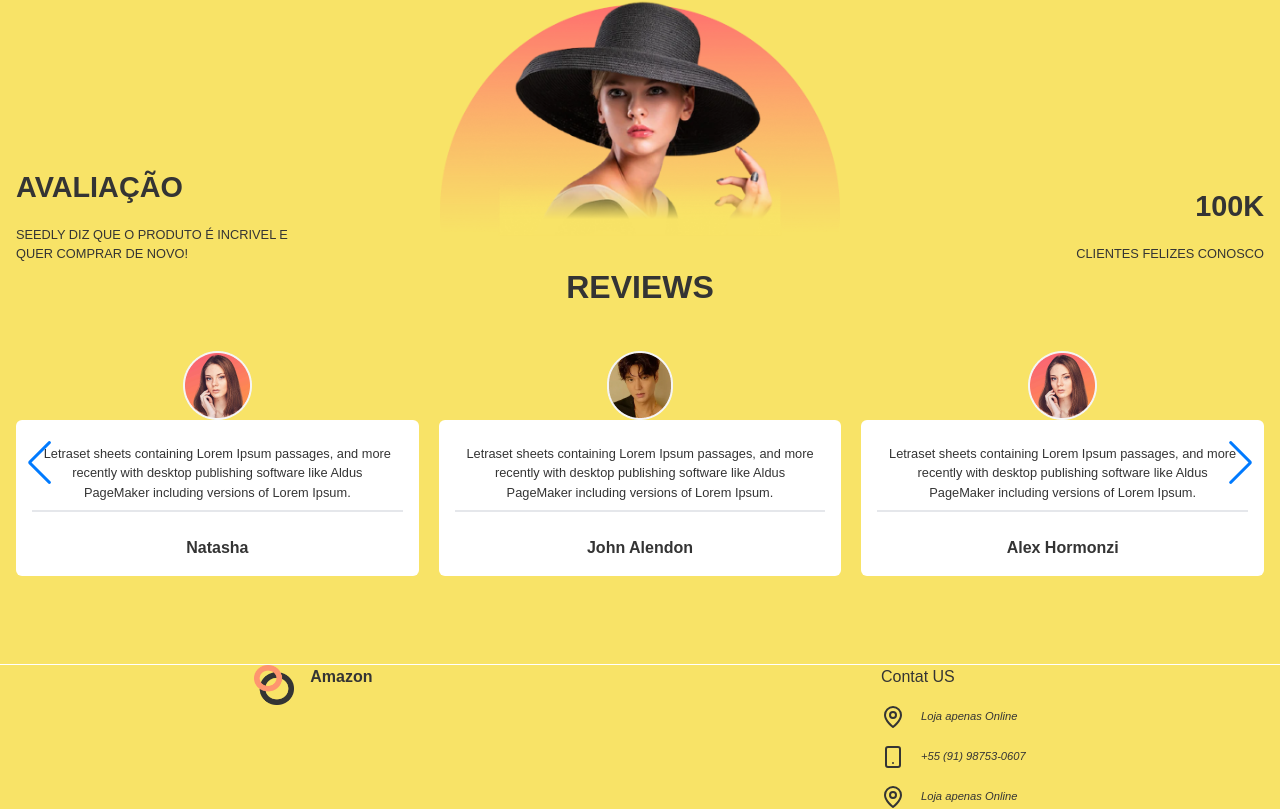
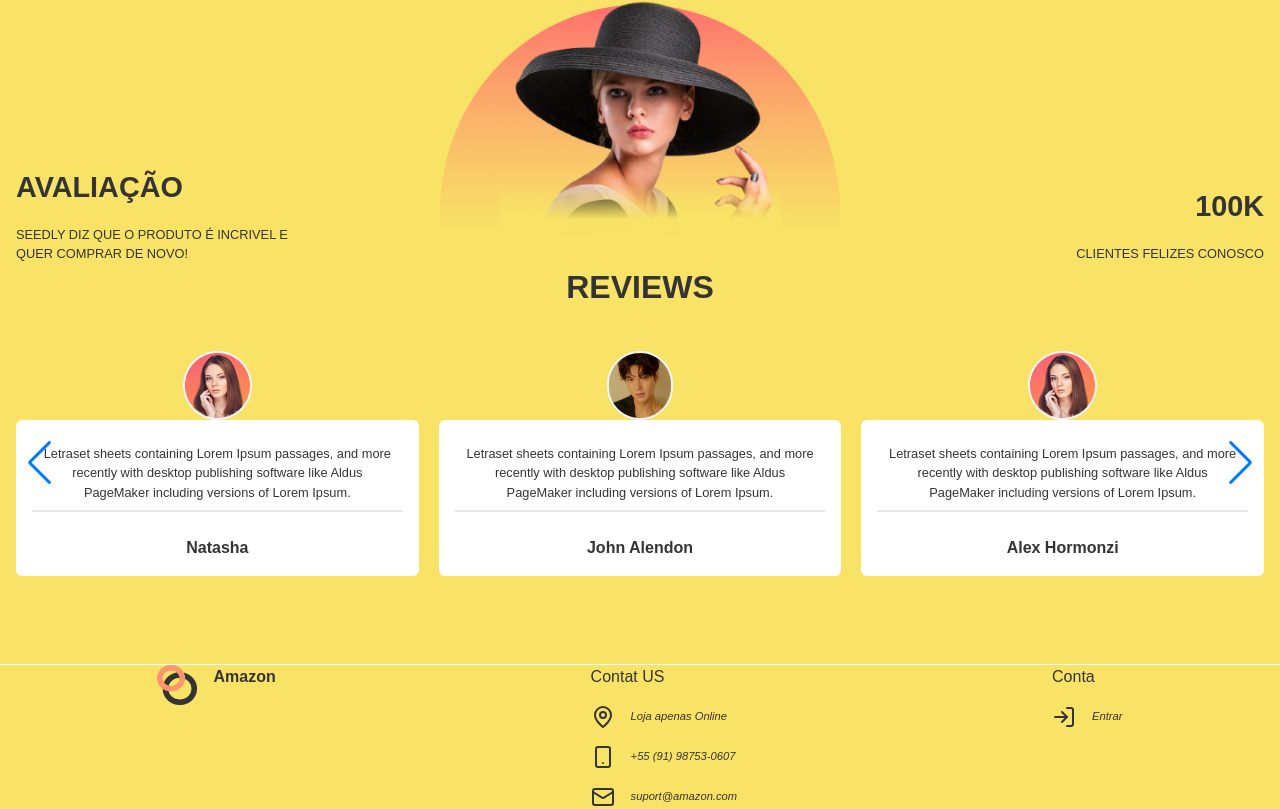
Before and after one commit to LucasP0/E_commerce_loja, a React (Vite) app: page / in a window 1280 px wide. Shown: the part 1938-2747 px from the top of the page. Built offline with nearby package versions, Linux system fonts and the light colour scheme.

Commit message:
Amanhã termino

```diff
--- a/src/components/footer/footer.tsx
+++ b/src/components/footer/footer.tsx
@@ -1,4 +1,4 @@
-import { MapPin, Smartphone } from 'lucide-react'
+import { LogIn, Mail, MapPin, Smartphone } from 'lucide-react'
 import Logo from '../../assets/logo.png'
 import { FooterComponent } from './footerComponent'
 
@@ -19,19 +19,23 @@ export const Footer = () => {
         <div className='bloc flex flex-col gap-4 max-w-[12rem]'>
           <h1>Contat US</h1>
           <FooterComponent
-            spanOne='ok'
             icon={<MapPin />}
             spanTwo='Loja apenas Online'
           />
           <FooterComponent
-            spanOne='ok'
             icon={<Smartphone />}
             spanTwo='+55 (91) 98753-0607'
           />
           <FooterComponent
-            spanOne='ok'
-            icon={<MapPin />}
-            spanTwo='Loja apenas Online'
+            icon={<Mail />}
+            spanTwo='suport@amazon.com'
+          />
+        </div>
+        <div className='bloc flex flex-col gap-4 max-w-[12rem]'>
+          <h1>Conta</h1>
+          <FooterComponent
+            icon={<LogIn />}
+            spanTwo='Entrar'
           />
         </div>
 
--- a/src/components/footer/footerComponent.tsx
+++ b/src/components/footer/footerComponent.tsx
@@ -1,6 +1,5 @@
 interface Iprops {
   icon: JSX.Element;
-  spanOne: string;
   spanTwo: string;
 }
 
```
